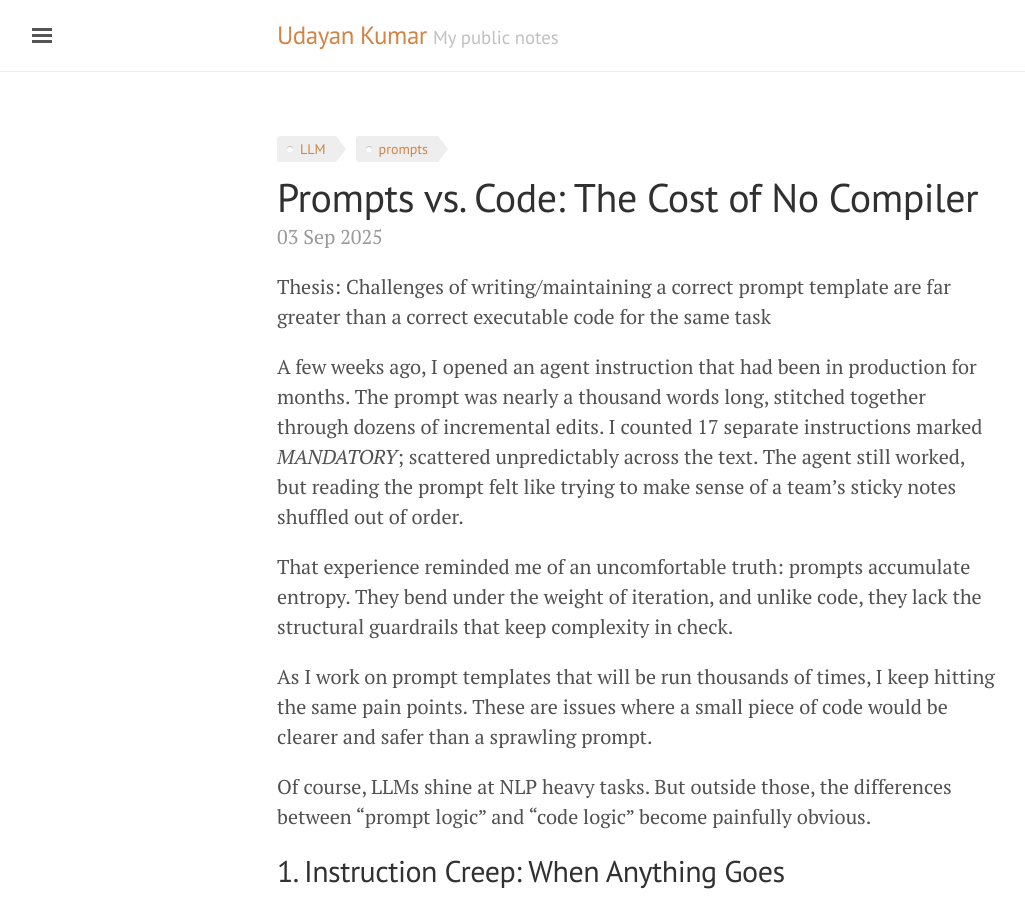
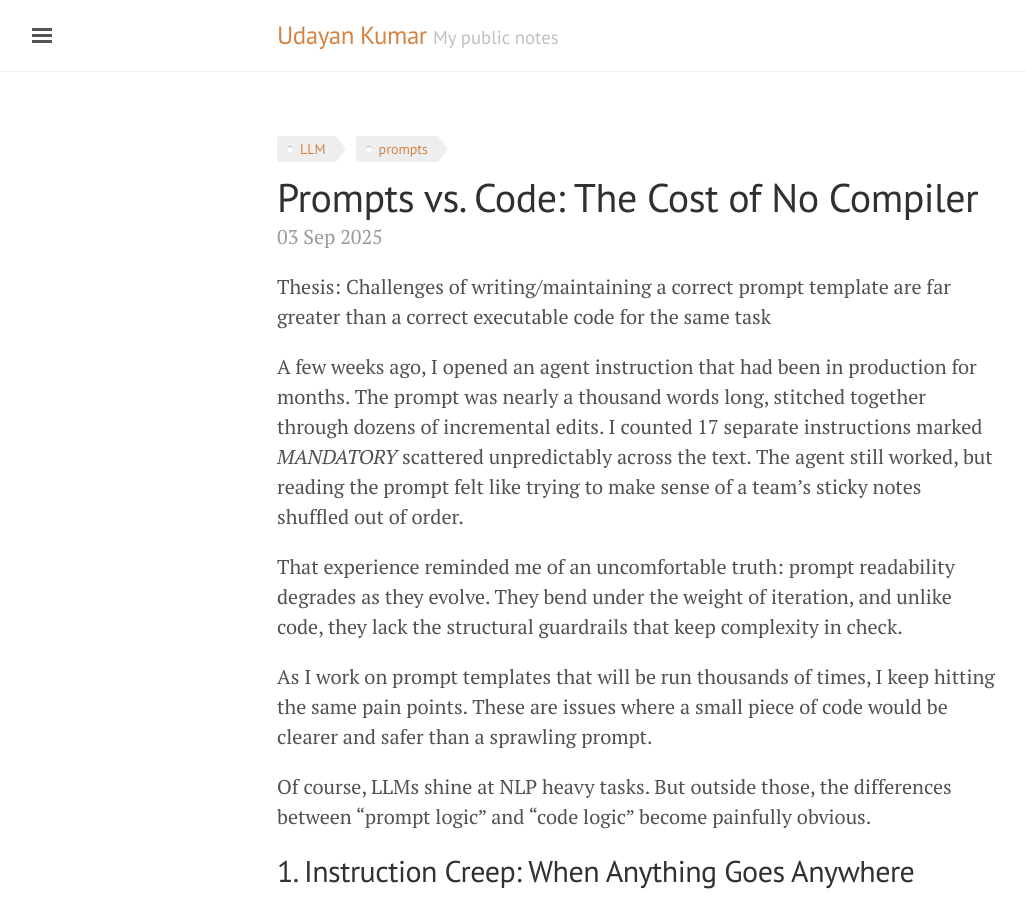
Before and after one commit to udayankumar/udayankumar.github.io, a Jekyll site: the page built from _posts/2025-09-03-writing-llm-instructions.md, in a window 1280 px wide and 900 px high. Shown: the whole window, without its empty margins (3-1028 px from the left). Built offline with Jekyll 4.4.1, drawn with Linux system fonts in a browser that asks for light colours; comment, search, counter and statistics services are not loaded.

Commit message:
typo fix

```diff
--- a/_posts/2025-09-03-writing-llm-instructions.md
+++ b/_posts/2025-09-03-writing-llm-instructions.md
@@ -7,16 +7,16 @@ tags: [LLM, prompts]
 
 Thesis: Challenges of writing/maintaining a correct prompt template are far greater than a correct executable code for the same task
 
-A few weeks ago, I opened an agent instruction that had been in production for months. The prompt was nearly a thousand words long, stitched together through dozens of incremental edits. I counted 17 separate instructions marked *MANDATORY*; scattered unpredictably across the text. The agent still worked, but reading the prompt felt like trying to make sense of a team’s sticky notes shuffled out of order.
+A few weeks ago, I opened an agent instruction that had been in production for months. The prompt was nearly a thousand words long, stitched together through dozens of incremental edits. I counted 17 separate instructions marked *MANDATORY* scattered unpredictably across the text. The agent still worked, but reading the prompt felt like trying to make sense of a team’s sticky notes shuffled out of order.
 
-That experience reminded me of an uncomfortable truth: prompts accumulate entropy. They bend under the weight of iteration, and unlike code, they lack the structural guardrails that keep complexity in check.
+That experience reminded me of an uncomfortable truth: prompt readability degrades as they evolve. They bend under the weight of iteration, and unlike code, they lack the structural guardrails that keep complexity in check.
 
 As I work on prompt templates that will be run thousands of times, I keep hitting the same pain points. These are issues where a small piece of code would be clearer and safer than a sprawling prompt.
 
 Of course, LLMs shine at NLP heavy tasks. But outside those, the differences between “prompt logic” and “code logic” become painfully obvious.
 
 
-## 1. Instruction Creep: When Anything Goes
+## 1. Instruction Creep: When Anything Goes Anywhere
 
 Prompts evolve through many rounds of tweaking. Over time, instructions accumulate in arbitrary places, without any enforced structure. The result is a prompt that works but is difficult to read or reason about.
 
```
